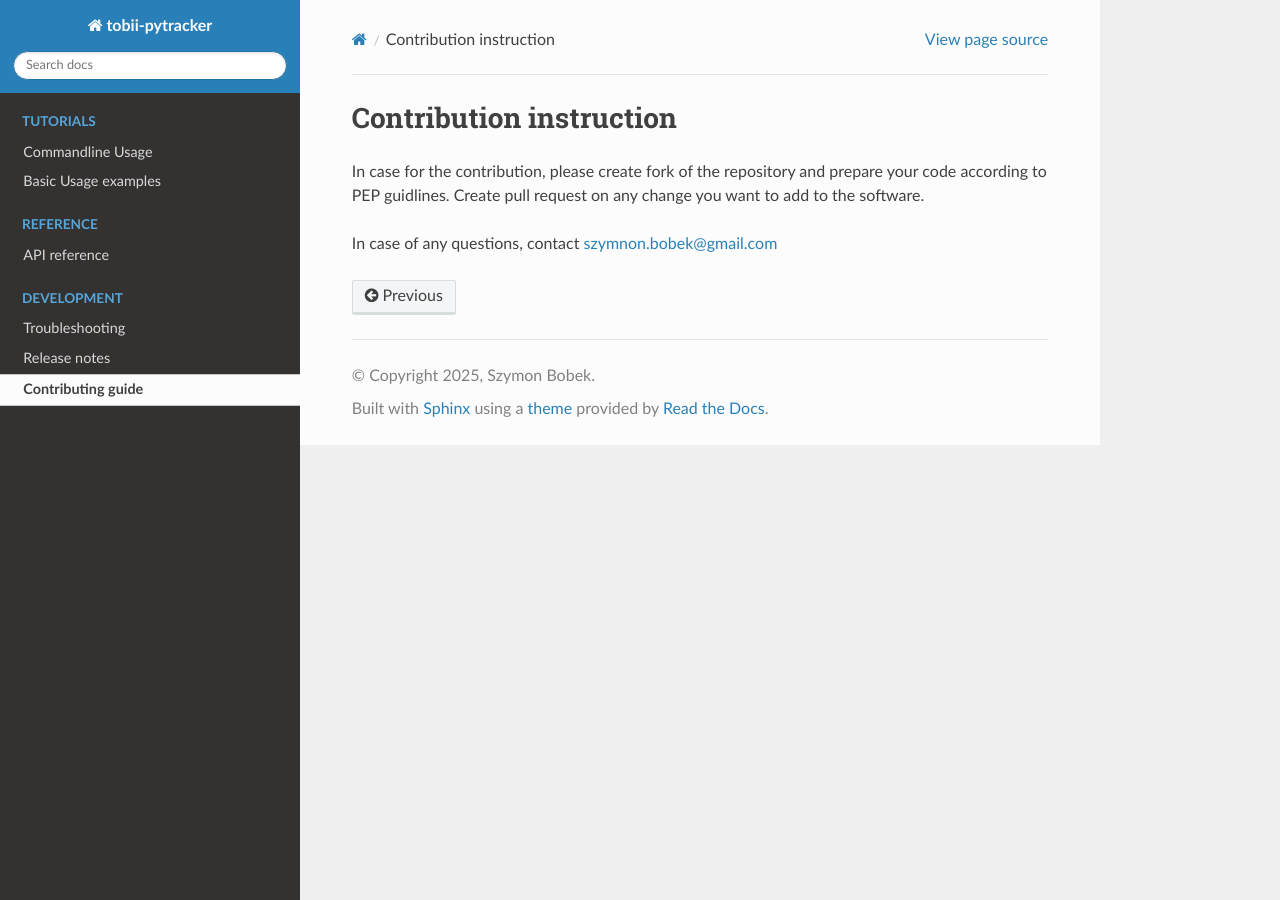
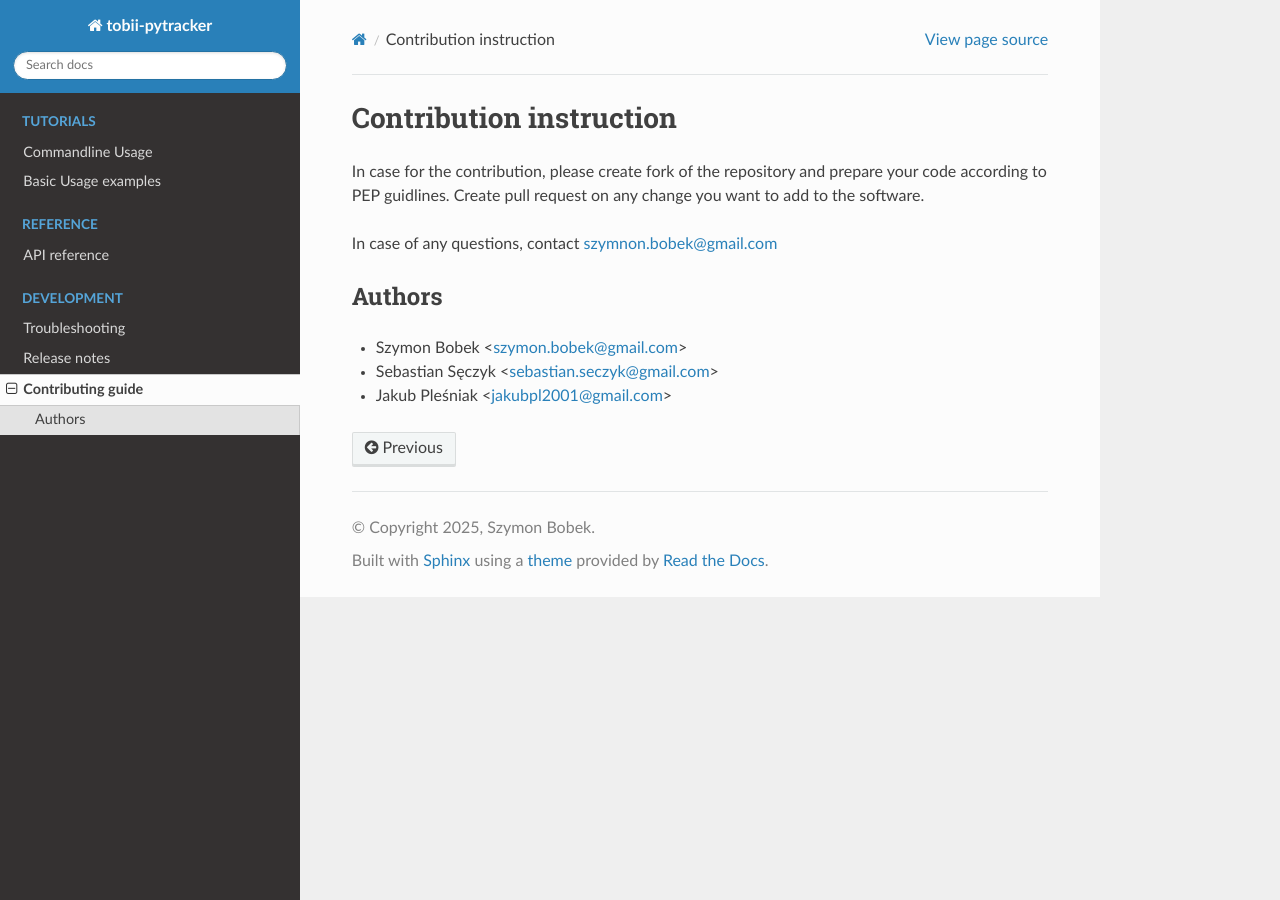
Before and after one commit to sbobek/tobii-pytracker, a Sphinx documentation site: the page built from docs/contributing.rst, in a window 1280 px wide. Built offline with Sphinx 7.4.7 and the Read the Docs theme 3.1.0, drawn with Linux system fonts in a browser that asks for light colours.

Commit message:
reathedocs updated

```diff
--- a/docs/contributing.rst
+++ b/docs/contributing.rst
@@ -5,3 +5,10 @@ In case for the contribution, please create fork of the repository and prepare y
 Create pull request on any change you want to add to the software.
 
 In case of any questions, contact szymnon.bobek@gmail.com
+
+Authors
+--------
+
+- Szymon Bobek <szymon.bobek@gmail.com>
+- Sebastian Sęczyk <sebastian.seczyk@gmail.com>
+- Jakub Pleśniak <jakubpl2001@gmail.com>
--- a/docs/release_notes.rst
+++ b/docs/release_notes.rst
@@ -1,5 +1,9 @@
 Release notes
 ==============
+
+0.1.2 (2025-10-28)
+-------------
+* Fixed documentation of command-line options
 
 0.1.1 (2025-10-28)
 -------------
--- a/setup.cfg
+++ b/setup.cfg
@@ -1,6 +1,6 @@
 [metadata]
 name = tobii-pytracker
-version = 0.1.1
+version = 0.1.2
 author = Szymon Bobek
 author_email = szymon.bobek@gmail.com
 description = Python-based framework for Tobii eye tracker experiments and multimodal data collection.
```
Also changed, not shown: README.md (+13 -11 lines).
